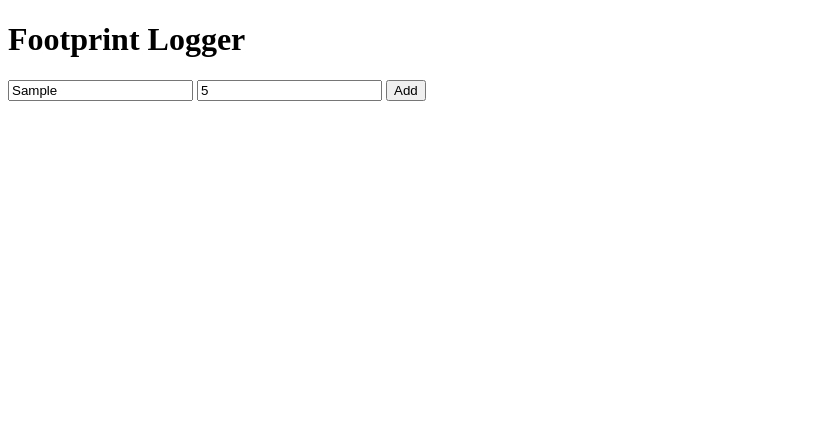
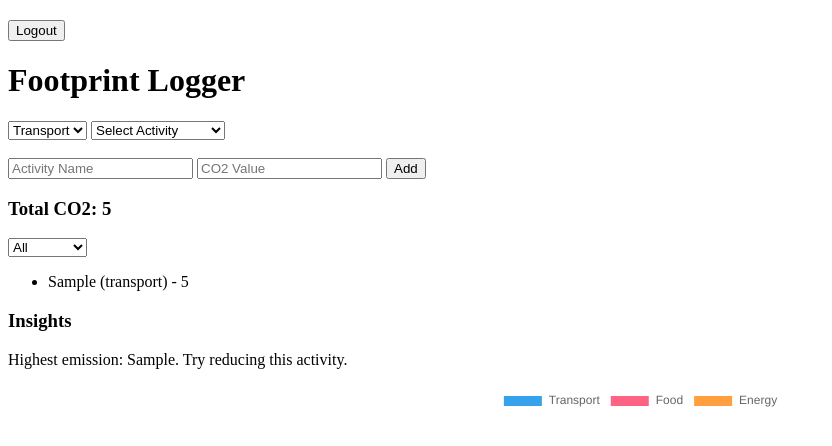
Before and after one commit to Sizarh/footprint-logger-platform, a website: page frontend/index.html in a window 1280 px wide. Both pictures are taken after typing "Sample", "5" into the empty fields and a click on the button "Add". Shown: the whole page, without its empty margins (0-832 px from the left). Drawn offline with nearby package versions, Linux system fonts and the light colour scheme; no server answers.

Commit message:
Fixed login/logout flow

```diff
--- a/frontend/index.html
+++ b/frontend/index.html
@@ -2,50 +2,176 @@
 <html>
 <head>
   <title>Footprint Logger</title>
+  <script src="https://cdn.jsdelivr.net/npm/chart.js"></script>
 </head>
 <body>
 
+<!-- LOGIN DISPLAY -->
+<h2 id="welcome"></h2>
+<button onclick="logout()">Logout</button>
+
 <h1>Footprint Logger</h1>
+
+<!-- CATEGORY -->
+<select id="category">
+  <option value="transport">Transport</option>
+  <option value="food">Food</option>
+  <option value="energy">Energy</option>
+</select>
+
+<!-- PRESET ACTIVITIES -->
+<select id="preset" onchange="fillCO2()">
+  <option value="">Select Activity</option>
+  <option value="Car Travel" data-co2="20">Car Travel</option>
+  <option value="Bus Travel" data-co2="10">Bus Travel</option>
+  <option value="Meat Consumption" data-co2="15">Meat Consumption</option>
+  <option value="Electricity Use" data-co2="25">Electricity Use</option>
+</select>
+
+<br><br>
 
 <input type="text" id="name" placeholder="Activity Name">
 <input type="number" id="co2" placeholder="CO2 Value">
 <button onclick="addActivity()">Add</button>
 
+<h3>Total CO2: <span id="total">0</span></h3>
+
+<!-- FILTER -->
+<select onchange="filterActivities(this.value)">
+  <option value="all">All</option>
+  <option value="transport">Transport</option>
+  <option value="food">Food</option>
+  <option value="energy">Energy</option>
+</select>
+
 <ul id="list"></ul>
 
+<h3>Insights</h3>
+<p id="insight"></p>
+
+<canvas id="chart" width="400" height="200"></canvas>
+
 <script>
-const API_URL = "http://localhost:5000/api/activities";
 
-async function addActivity() {
-  const name = document.getElementById("name").value;
-  const co2 = document.getElementById("co2").value;
+// LOGIN DISPLAY
+const user = localStorage.getItem("user");
 
-  await fetch(API_URL, {
-    method: "POST",
-    headers: {
-      "Content-Type": "application/json"
-    },
-    body: JSON.stringify({ name, co2 })
-  });
-
-  loadActivities();
+if (user) {
+  document.getElementById("welcome").textContent = "Welcome, " + user;
 }
 
-async function loadActivities() {
-  const res = await fetch(API_URL);
-  const data = await res.json();
 
+function logout() {
+  localStorage.removeItem("user");
+
+  // 🔁 Redirect properly
+  window.location.href = "login.html";
+}
+
+// DATA
+let activities = JSON.parse(localStorage.getItem("activities")) || [];
+
+// PRESET CO2
+function fillCO2() {
+  const preset = document.getElementById("preset");
+  const selected = preset.options[preset.selectedIndex];
+  const co2 = selected.getAttribute("data-co2");
+
+  if (co2) {
+    document.getElementById("co2").value = co2;
+    document.getElementById("name").value = selected.value;
+  }
+}
+
+// ADD ACTIVITY
+function addActivity() {
+  const name = document.getElementById("name").value;
+  const co2 = Number(document.getElementById("co2").value);
+  const category = document.getElementById("category").value;
+
+  if (!name || !co2) {
+    alert("Fill all fields");
+    return;
+  }
+
+  const newActivity = { name, co2, category };
+
+  activities.push(newActivity);
+
+  localStorage.setItem("activities", JSON.stringify(activities));
+
+  document.getElementById("name").value = "";
+  document.getElementById("co2").value = "";
+
+  render();
+}
+
+// RENDER
+function render(filter = "all") {
   const list = document.getElementById("list");
   list.innerHTML = "";
 
-  data.forEach(item => {
+  let total = 0;
+
+  let filtered = activities.filter(a => filter === "all" || a.category === filter);
+
+  filtered.forEach(a => {
+    total += a.co2;
+
     const li = document.createElement("li");
-    li.textContent = item.name + " - " + item.co2;
+    li.textContent = `${a.name} (${a.category}) - ${a.co2}`;
     list.appendChild(li);
+  });
+
+  document.getElementById("total").textContent = total;
+
+  showInsights();
+  drawChart();
+}
+
+// FILTER
+function filterActivities(category) {
+  render(category);
+}
+
+// INSIGHTS
+function showInsights() {
+  if (activities.length === 0) return;
+
+  let max = activities.reduce((a, b) => (a.co2 > b.co2 ? a : b));
+
+  document.getElementById("insight").textContent =
+    `Highest emission: ${max.name}. Try reducing this activity.`;
+}
+
+// CHART
+function drawChart() {
+  const categories = { transport: 0, food: 0, energy: 0 };
+
+  activities.forEach(a => {
+    categories[a.category] += a.co2;
+  });
+
+  const ctx = document.getElementById("chart");
+
+  new Chart(ctx, {
+    type: 'pie',
+    data: {
+      labels: ["Transport", "Food", "Energy"],
+      datasets: [{
+        data: [
+          categories.transport,
+          categories.food,
+          categories.energy
+        ]
+      }]
+    }
   });
 }
 
-loadActivities();
+// INITIAL LOAD
+render();
+
 </script>
 
 </body>
```
Also changed, not shown: frontend/login.html (added, +30 -0 lines), 1 other file.
